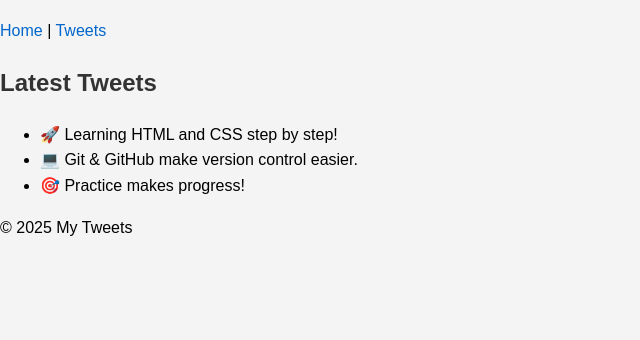
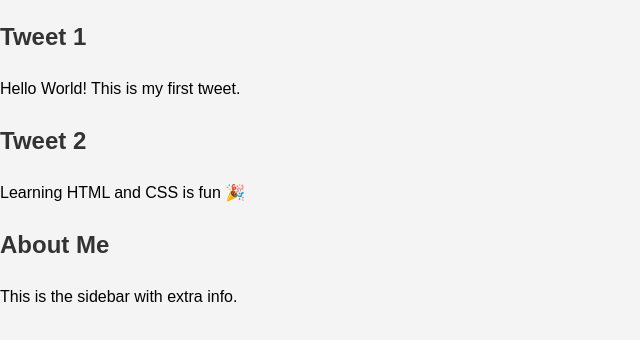
Before and after one commit to Vicky-hu-coder/alx_html_css, a plain HTML site: page css_basic/tweets.html in a window 1280 px wide. Shown: the part 76-416 px from the top of the page, without its empty margins (0-640 px from the left). Drawn offline with Linux system fonts and the light colour scheme.

Commit message:
Add tweets.html and link CSS files

```diff
--- a/css_basic/tweets.html
+++ b/css_basic/tweets.html
@@ -9,23 +9,20 @@
 <body>
   <header>
     <h1>My Tweets</h1>
-        <nav>
-            <a href="index.html">Home</a> |
-            <a href="tweets.html">Tweets</a>
-        </nav>
   </header>
+  <main>
+    <article>
+      <h2>Tweet 1</h2>
+      <p>Hello World! This is my first tweet.</p>
 
-    <main>
-        <h2>Latest Tweets</h2>
-        <ul>
-            <li>🚀 Learning HTML and CSS step by step!</li>
-            <li>💻 Git & GitHub make version control easier.</li>
-            <li>🎯 Practice makes progress!</li>
-        </ul>
+      <h2>Tweet 2</h2>
+      <p>Learning HTML and CSS is fun 🎉</p>
+    </article>
+
+    <aside>
+      <h2>About Me</h2>
+      <p>This is the sidebar with extra info.</p>
+    </aside>
   </main>
-
-    <footer>
-        <p>&copy; 2025 My Tweets</p>
-    </footer>
 </body>
 </html>
```
Lines whose indentation alone changed are shown as unchanged.
